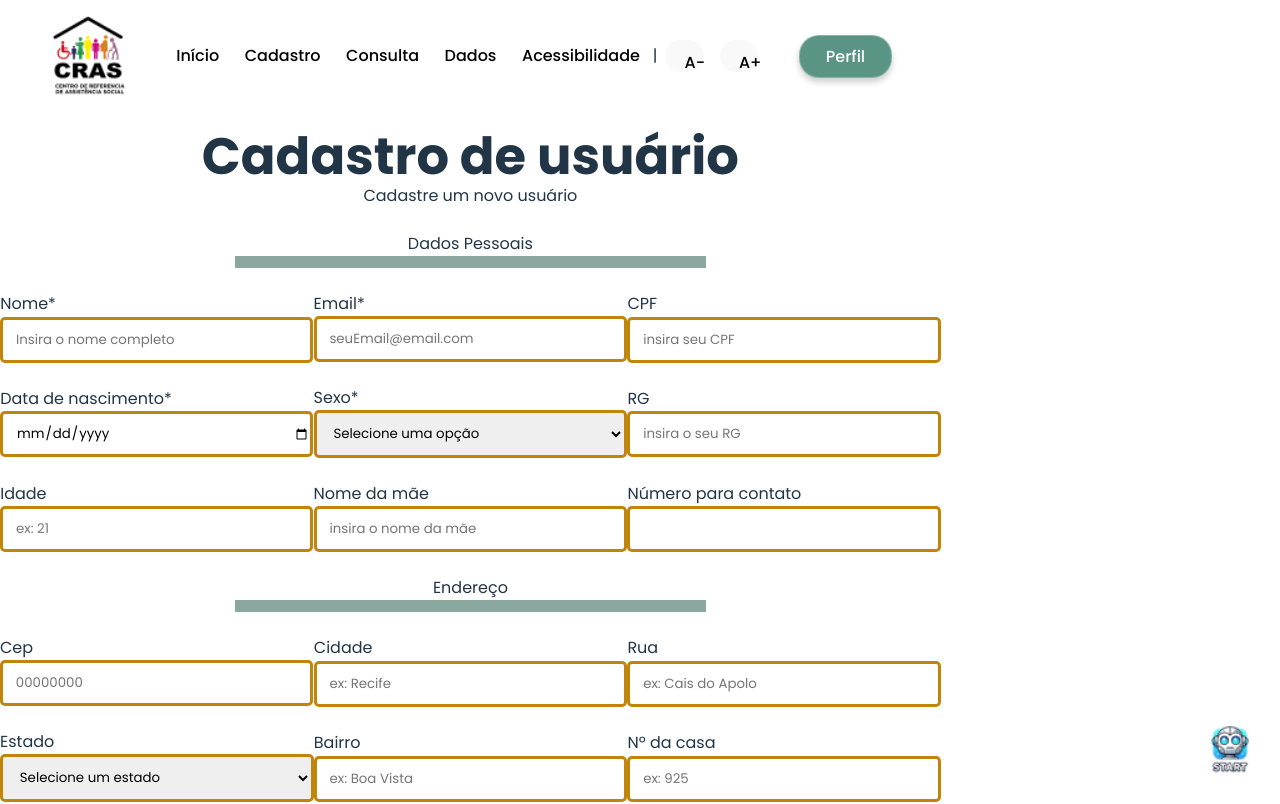
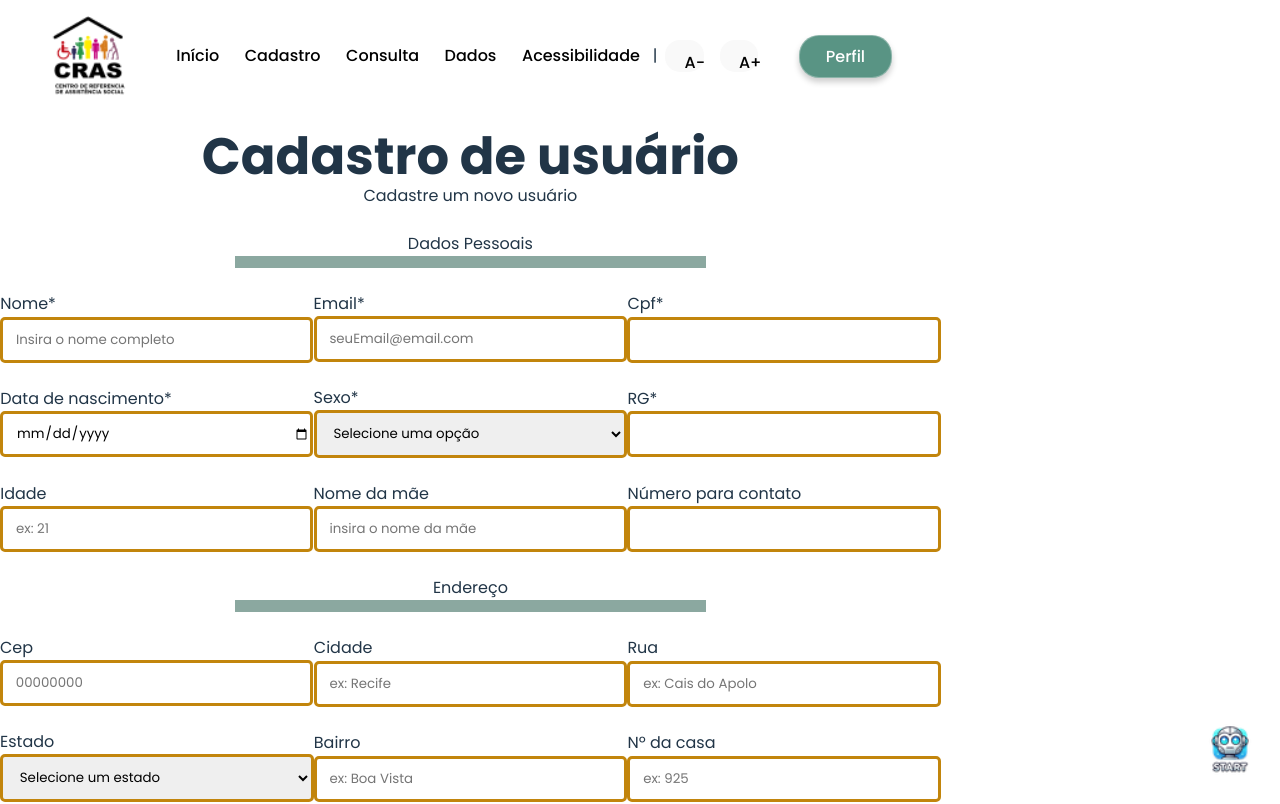
Before and after one commit to KarolynneFreire/projeto-start-ia, a React (Vite) app in the folder front/projetostartia/: page /start-projeto/cadastro in a window 1280 px wide. Shown: the top 804 px of the page. Built offline with nearby package versions, Linux system fonts and the light colour scheme; data requests are answered from the project's data file; what react-chatbot-kit would draw is missing.

Commit message:
Error no cadastro

```diff
--- a/front/projetostartia/src/assets/css/Cadastro.css
+++ b/front/projetostartia/src/assets/css/Cadastro.css
@@ -99,9 +99,3 @@
     justify-content: center;
     color: rgb(230, 14, 14);
   }
-
-  .sucesso {
-    display: flex;
-    justify-content: center;
-    color: rgb(20, 111, 61);
-}
--- a/front/projetostartia/src/assets/routes/Cadastro.jsx
+++ b/front/projetostartia/src/assets/routes/Cadastro.jsx
@@ -41,7 +41,6 @@ const Cadastro = () => {
     const [numeroMoradores, setnumeroMoradores] = useState('');
     const [modalOpen, setModalOpen] = useState(false);
     const [erro, setErro] = useState('');
-    const [mensagemSucesso, setMensagemSucesso] = useState('');
 
 
     const cidade = user.city
@@ -245,7 +244,6 @@ const Cadastro = () => {
 
 
 
-
             const dados = {
                 nomeCompleto,
                 email,
@@ -279,7 +277,9 @@ const Cadastro = () => {
             try {
                 const response = await axios.post('http://127.0.0.1:8000/v1/api/usuarios/', dados);
                 console.log('sucesso', response.data)
-                setMensagemSucesso('Formulário enviado com sucesso!');
+
+                setModalOpen(true);
+
 
                 setTimeout(() => {
                     window.location.reload();
@@ -293,6 +293,9 @@ const Cadastro = () => {
         }
     };
 
+    const closeModal = () => {
+        setModalOpen(false);
+    };
 
     return (
         <div className='Cadastro'>
@@ -358,11 +361,25 @@ const Cadastro = () => {
                             onChange={(e) => setnomeMae(e.target.value)}
                         /><br />
                     </div>
-                    <div className='container-products'>
-                        <label htmlFor='cpf'>CPF</label>
-                        <input type='number' className='Cadastro-inputs' id='cpf' placeholder='insira seu CPF' /><br />
-                        <label htmlFor='RG'>RG</label>
-                        <input type='number' className='Cadastro-inputs' id='rg' placeholder='insira o seu RG' /><br />
+                    <div className='container-products'> {/*Cpf/Rg/Telefone*/}
+                        <label htmlFor='cpf'>Cpf*</label>
+                        <InputMask
+                            mask="999.999.999-99"
+                            value={cpf}
+                            onChange={(e) => setCpf(e.target.value)}
+                            className='Cadastro-inputs'>
+                            {(inputProps) => <input {...inputProps} type="text" id="cpf" />}
+                        </InputMask>
+                        <br />
+                        <label htmlFor='RG'>RG*</label>
+                        <InputMask
+                            mask="9.999.999"
+                            value={rg}
+                            onChange={(e) => setRg(e.target.value)}
+                            className='Cadastro-inputs'>
+                            {(inputProps) => <input {...inputProps} type="text" id="rg" />}
+                        </InputMask>
+                        <br />
                         <label htmlFor='Num-contato'>Número para contato</label>
                         <InputMask
                             mask="(99)99999-9999"
@@ -560,7 +577,6 @@ const Cadastro = () => {
                     </div>
                 </div>{/*Pesquisa social fim*/}
                 {erro && <div className="erro">{erro}</div>}
-                {mensagemSucesso && (<div className="sucesso">{mensagemSucesso}</div>)}
                 <div className='btn-enviar'>
                     <button type="submit"
                         className='button-real'
```
